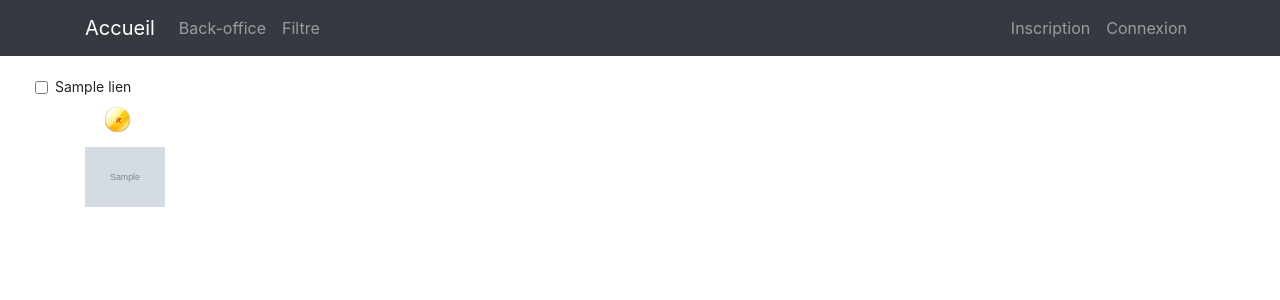
After one commit to rickchips/projet-db, a Symfony app: template templates/filtre/index.html.twig in a window 1280 px wide. The commit adds this page. Shown: the top 300 px of the page. Run offline with Twig, Linux system fonts and the light colour scheme; the template is opened without the code that fills it: most values are stand-ins (such as "Sample title", 1, 10 or a date in 2020); grey boxes marked "Sample" are stand-in pictures; some libraries are stand-ins or nearby versions.

Commit message:
affichage des liens - ajout de lien à la bdd - filtre de carte

```diff
--- /dev/null
+++ b/public/css/style.css
@@ -0,0 +1,3 @@
+form {
+    font-size: 14px;
+}
--- a/templates/base.html.twig
+++ b/templates/base.html.twig
@@ -8,6 +8,8 @@
     <title>{% block title %}{% endblock %}</title>
     {% block stylesheets %}
         <link rel="stylesheet" href="/css/bootstrap.min.css">
+        <link rel="stylesheet" href="/css/style.css">
+
     {% endblock %}
 </head>
 <body>
@@ -33,6 +35,7 @@
 {% block javascripts %}
     <script src="/js/jquery-3.4.1.min.js"></script>
     <script src="/js/bootstrap.bundle.min.js"></script>
+    <script src="/js/script.js"></script>
 {% endblock %}
 </body>
 </html>
--- /dev/null
+++ b/templates/filtre/index.html.twig
@@ -0,0 +1,25 @@
+{% extends 'base.html.twig' %}
+
+{% block title %}Filtre{% endblock %}
+
+{% block body %}
+    <form method="post" style="margin-top: 20px;margin-left: -50px">
+{% for lien in liens %}
+
+    <div class="form-check">
+        <input class="form-check-input" type="checkbox" value="{{ lien.id }}" id="{{ lien.id }}" name="{{ lien.id }}">
+        <label class="form-check-label" for="{{ lien.id }}">
+            {{ lien.nomLiens }}
+        </label>
+    </div>
+{% endfor %}
+        <input type="image" id="bouton" alt="bouton" src="/img/1200px-Dragon_ball.svg.png" style="width:25px;height:25px;margin:10px 70px">
+    </form>
+
+<div style="float: left">
+    {% for personnage in personnages %}
+    <img src="/uploads/persos/{{ personnage.image }}" style="max-width:80px">
+    {%  endfor %}
+    </div>
+
+{% endblock %}
--- a/templates/inc/navbar.html.twig
+++ b/templates/inc/navbar.html.twig
@@ -13,6 +13,9 @@
                         <a class="nav-link" href="{{ path('easyadmin') }}">Back-office</a>
                     </li>
 {#                {% endif %}#}
+                <li class="nav-item">
+                    <a class="nav-link" href="{{ path('filtre') }}">Filtre</a>
+                </li>
             </ul>
             <ul class="navbar-nav">
                 {% if is_granted('IS_AUTHENTICATED_REMEMBERED') %}
```
Also changed, not shown: src/Controller/FiltreController.php (added, +55 -0 lines), templates/perso/index.html.twig (+6 -5 lines), public/font/saiyan_sans/._Saiyan-Sans Left Oblique.ttf (added), public/font/saiyan_sans/._Saiyan-Sans Right Oblique.ttf (added), public/font/saiyan_sans/._Saiyan-Sans.ttf (added), public/font/saiyan_sans/Saiyan-Sans Left Oblique.ttf (added), public/font/saiyan_sans/Saiyan-Sans Right Oblique.ttf (added), public/font/saiyan_sans/Saiyan-Sans.ttf (added), public/img/1200px-Dragon_ball.svg.png (added), public/js/script.js (added), 2 other files.
